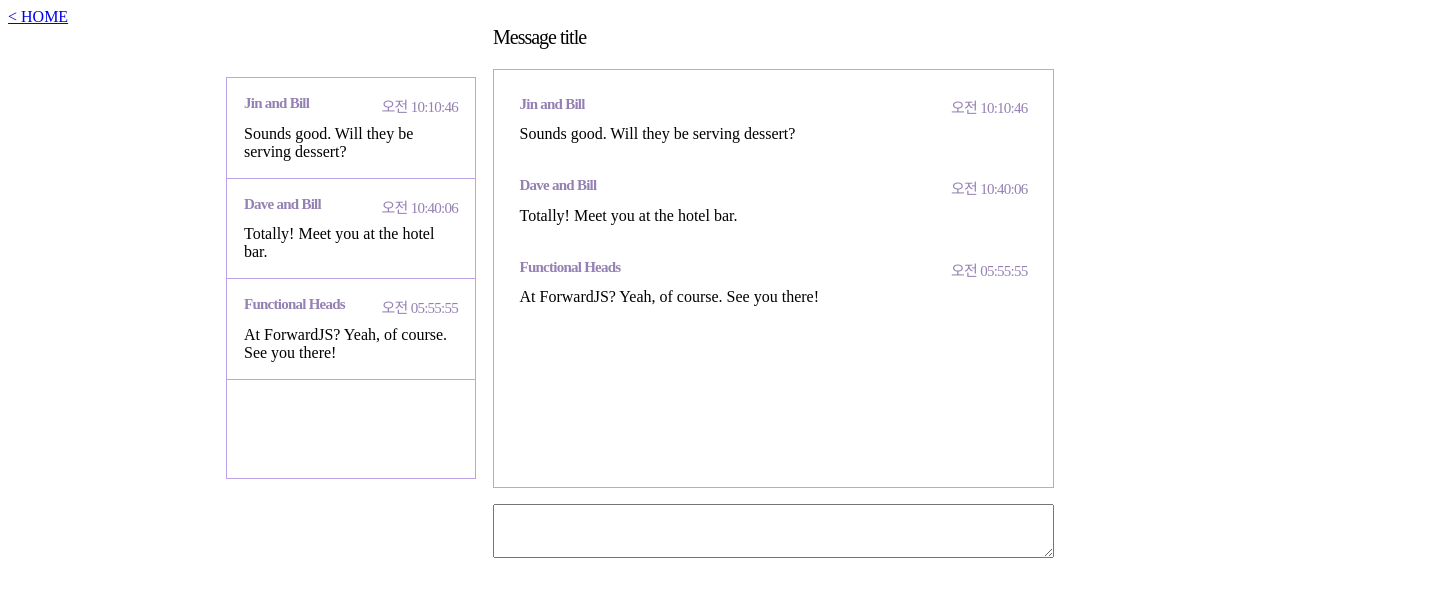
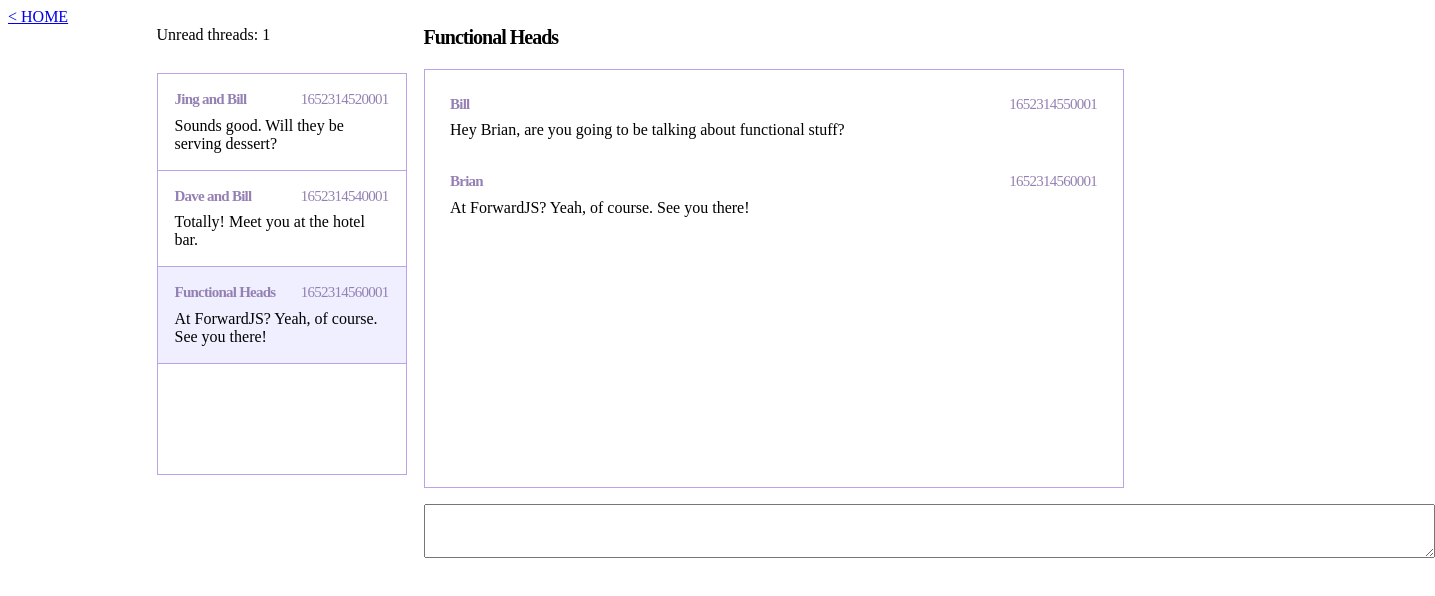
Before and after one commit to gga4638/vuex-tuto, a Nuxt app: page /flux-chat in a window 1280 px wide. Shown: the top 596 px of the page, 1435 px wide, since content can reach past the window. Built offline with nearby package versions, Linux system fonts and the light colour scheme.

Commit message:
flux chat 채팅
기존 데이터 불러오기,
thread별 메세지 나누고 채팅 기능 완성

```diff
--- a/components/chat/message/item.vue
+++ b/components/chat/message/item.vue
@@ -1,9 +1,18 @@
 <template>
-
+  <li class="p-3">
+    <div class="d-flex justify-content-between text-warning mb-2 fs-5">
+      <span class="fw-bolder"> {{ message.authorName }}</span>
+      <div>{{ message.timestamp }}</div>
+    </div>
+    <div>{{ message.text }}</div>
+  </li>
 </template>
 
 <script>
 export default {
+  props:{
+    message: Object,
+  },
   data() {
     return {
 
--- a/components/chat/message/section.vue
+++ b/components/chat/message/section.vue
@@ -1,17 +1,48 @@
 <template>
-
+  <div style="width: 700px;">
+    <p class="fw-bolder fs-2 mt-0">
+      {{ thread.name }}
+    </p>
+    <ul class="border-warning border p-2 overflow-auto">
+      <ChatMessageItem
+        v-for="message in messages"
+        :key="message.id"
+        :message="message"
+      />
+    </ul>
+    <textarea name="" id="" cols="110" rows="3" @keyup.enter="sendMessage"></textarea>
+    <div></div>
+  </div>
 </template>
 
 <script>
+import {mapGetters} from "vuex";
+
 export default {
   data() {
     return {
 
     }
-  }
+  },
+  computed: {
+    ...mapGetters({
+      thread: 'chat/currentThread',
+      messages: 'chat/sortedMessage'
+    })
+  },
+  methods: {
+    sendMessage(e) {
+      this.$store.dispatch('chat/sendMessage', { text: e.target.value, thread: this.thread })
+      e.target.value = ''
+    }
+  },
 }
 </script>
 
 <style lang="scss" scoped>
-
+ul {
+  list-style: none;
+  padding-left: 0px;
+  height: 400px;
+}
 </style>
--- a/components/chat/thread/item.vue
+++ b/components/chat/thread/item.vue
@@ -5,10 +5,10 @@
     @click="$emit('switch-thread', thread.id)"
   >
     <div class="d-flex justify-content-between text-warning mb-2 fs-5">
-      <span class="fw-bolder">{{ thread.name }}</span>
-      <div>{{ thread.lastMessage.timestamp }}</div>
+      <span class="fw-bolder">{{ thread.name || "name" }}</span>
+      <div>{{ thread.lastMessage.timestamp || "timestamp"}}</div>
     </div>
-    <div>{{ thread.lastMessage.text}}</div>
+    <div>{{ thread.lastMessage.text || "text"}}</div>
   </li>
 
 </template>
@@ -25,9 +25,6 @@ export default {
 
     }
   },
-  created() {
-    this.$store.dispatch('chat/getAllMessages')
-  },
 }
 </script>
 
--- a/components/chat/thread/section.vue
+++ b/components/chat/thread/section.vue
@@ -9,32 +9,10 @@
       <ChatThreadItem
         v-for="thread in threads"
         :key="thread.id"
+        :thread="thread"
         :active="thread.id === currentThread.id"
         @switch-thread="switchThread"
-      >
-      </ChatThreadItem>
-
-      <li class="border-warning border p-3">
-        <div class="d-flex justify-content-between text-warning mb-2 fs-5">
-          <span class="fw-bolder">Jin and Bill</span>
-          <div>오전 10:10:46</div>
-        </div>
-        <div>Sounds good. Will they be serving dessert?</div>
-      </li>
-      <li class="border-warning border p-3">
-        <div class="d-flex justify-content-between text-warning mb-2 fs-5">
-          <span class="fw-bolder">Dave and Bill</span>
-          <div>오전 10:40:06</div>
-        </div>
-        <div>Totally! Meet you at the hotel bar.</div>
-      </li>
-      <li class="border-warning border p-3">
-        <div class="d-flex justify-content-between text-warning mb-2 fs-5">
-          <span class="fw-bolder">Functional Heads</span>
-          <div>오전 05:55:55</div>
-        </div>
-        <div>At ForwardJS? Yeah, of course. See you there!</div>
-      </li>
+      />
     </ul>
   </div>
 </template>
@@ -56,8 +34,7 @@ export default {
   },
   methods: {
     switchThread(threadID) {
-      console.log("실행")
-      this.$store.dispatch('chat/switchThread')
+      this.$store.dispatch('chat/switchThread', threadID)
     }
   }
 }
@@ -77,13 +54,13 @@ ul {
   &.thread-list {
     li {
       &:hover {
-        background-color: #efefff;
+        background-color: #f8f8ff;
         cursor: pointer;
       }
 
       &.active {
         background-color: #efefff;
-        cursor: none;
+        cursor: default;
       }
     }
   }
--- a/pages/flux-chat/api/index.js
+++ b/pages/flux-chat/api/index.js
@@ -2,6 +2,7 @@ const data = require('./mock-data')
 const LATENCY = 16
 
 export function getAllMessages (cb) {
+  console.log("init")
   setTimeout(() => {
     cb(data)
   }, LATENCY)
@@ -20,6 +21,7 @@ export function createMessage ({ text, thread }, cb) {
     threadName: thread.name,
     authorName: 'SiraSoup', // 내 닉네임
   }
+
   setTimeout(() => {
     cb(message)
   }, LATENCY)
--- a/pages/flux-chat/index.vue
+++ b/pages/flux-chat/index.vue
@@ -1,39 +1,9 @@
 <template>
   <section class="d-flex justify-content-center">
     <!-- Thread -->
-    <ChatThreadSection></ChatThreadSection>
+    <ChatThreadSection/>
     <!-- Message -->
-    <div>
-      <p class="fw-bold fs-2 mt-0">
-        Message title
-      </p>
-      <ul class="border-warning border p-2 overflow-auto">
-        <li class="p-3">
-          <div class="d-flex justify-content-between text-warning mb-2 fs-5">
-            <span class="fw-bolder">Jin and Bill</span>
-            <div>오전 10:10:46</div>
-          </div>
-          <div>Sounds good. Will they be serving dessert?</div>
-        </li>
-        <li class="p-3">
-          <div class="d-flex justify-content-between text-warning mb-2 fs-5">
-            <span class="fw-bolder">Dave and Bill</span>
-            <div>오전 10:40:06</div>
-          </div>
-          <div>Totally! Meet you at the hotel bar.</div>
-        </li>
-        <li class="p-3">
-          <div class="d-flex justify-content-between text-warning mb-2 fs-5">
-            <span class="fw-bolder">Functional Heads</span>
-            <div>오전 05:55:55</div>
-          </div>
-          <div>At ForwardJS? Yeah, of course. See you there!</div>
-        </li>
-
-      </ul>
-      <textarea name="" id="" cols="60" rows="3" @keyup.enter="sendMessage"></textarea>
-      <div></div>
-    </div>
+    <ChatMessageSection/>
   </section>
 </template>
 
@@ -42,22 +12,14 @@ export default {
   data() {
     return {
       lastMessageDate: null,
-
     }
   },
-  methods: {
-    sendMessage(e) {
-      console.log("메세지 보냄: ", e.target.value)
-      e.target.value = ''
-    }
-  }
+  created() {
+    this.$store.dispatch('chat/getAllMessages')
+  },
 }
 </script>
 
 <style lang="scss" scoped>
-ul {
-  list-style: none;
-  padding-left: 0px;
-  height: 400px;
-}
+
 </style>
--- a/store/chat.js
+++ b/store/chat.js
@@ -1,4 +1,5 @@
 import * as api from '@/pages/flux-chat/api/index'
+import Vue from "vue";
 
 export const state = () => ({
   currentThreadId: null,
@@ -8,7 +9,7 @@ export const state = () => ({
       id,
       name,
       messages: [...ids],
-      lastMessage: { timestamp, text }
+      lastMessage: { threadID, timestamp, text , isRead}
     }
     */
   },
@@ -31,23 +32,25 @@ export const state = () => ({
 export const getters = {
   threads: (state) => state.threads,
   currentThread: (state) => {
-    console.log("현재 Thread: ", state.currentThreadId)
-    return state.currentThreadId
+    return state.currentThreadId ? state.threads[state.currentThreadId] : {}
   },
-  currentMessages: (state) => {
-
+  currentMessages: (state, getters) => {
+    const thread = getters.currentThread
+    return thread.messages ? thread.messages.map(id => state.messages[id]) : []
   },
-  unreadCount: () => {
-
+  unreadCount: (state) => {
+    // todo: js 문법 공부하기, 객체 조건에 맞는 객체만 반환시켜야됨
+    return 1
   },
-  sortedMessage: () => {
-
+  sortedMessage: (state, getters) => {
+    const messages = getters.currentMessages
+    return messages.slice().sort((a, b) => a.timestamp - b.timestamp)
   }
 }
 
 export const mutations = {
   receiveAll(state, messages) {
-    let latesMessage
+    let lastMessage
     messages.forEach(message => {
       // create new thread if the thread doesn't exist
       if(!state.threads[message.threadID]) {
@@ -55,16 +58,17 @@ export const mutations = {
       }
 
       // mark the latest message
-      if(!latesMessage || message.timestamp > latesMessage.timestamp) {
-        latesMessage = message
+      if(!lastMessage || message.timestamp > lastMessage.timestamp) {
+        lastMessage = message
       }
 
       // add message
       addMessage(state, message)
-
     })
 
-    setCurrentThread(state, latesMessage.threadID)
+    console.log("lastMessage.threadID: ", lastMessage.threadID)
+    console.log("lastMessage: ", lastMessage)
+    setCurrentThread(state, lastMessage.threadID)
 
   },
   receiveMessage(state, message) {
@@ -86,19 +90,32 @@ export const actions = {
       commit('receiveMessage', message)
     })
   },
-  switchThread({ commit }, payload) {
-    console.log("switchThread payload: ", payload)
-    commit('switchTread', payload)
+  switchThread({ commit }, threadID) {
+    commit('switchThread', threadID)
   }
 }
 
 function addMessage(state, message) {
+  message.isRead = message.threadID === state.currentThreadId
 
+  const thread = state.threads[message.threadID]
+
+  // 기존 메세지가 아닌 경우 추가
+  if(!thread.messages.some(id => id === message.id)) {
+    thread.messages.push(message.id)
+    thread.lastMessage = message
+  }
+
+  Vue.set(state.messages, message.id, message)
 }
 
-/* 최초 init 필요함 api/mock-data 가져오기 */
 function createThread(state, id, name) {
-
+  Vue.set(state.threads, id, {
+    id,
+    name,
+    messages: [],
+    lastMessage: null
+  })
 }
 
 function setCurrentThread(state, id) {
```
